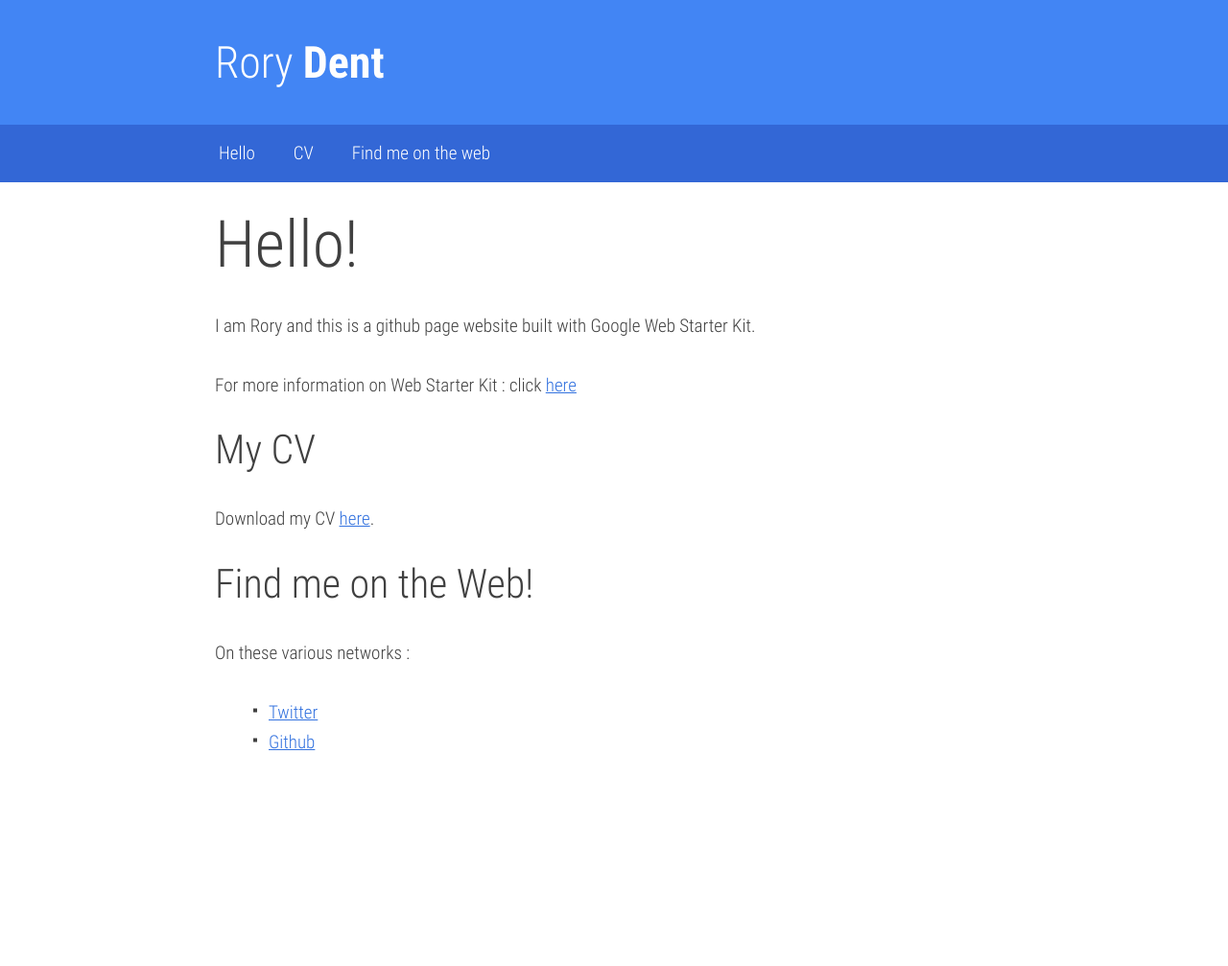
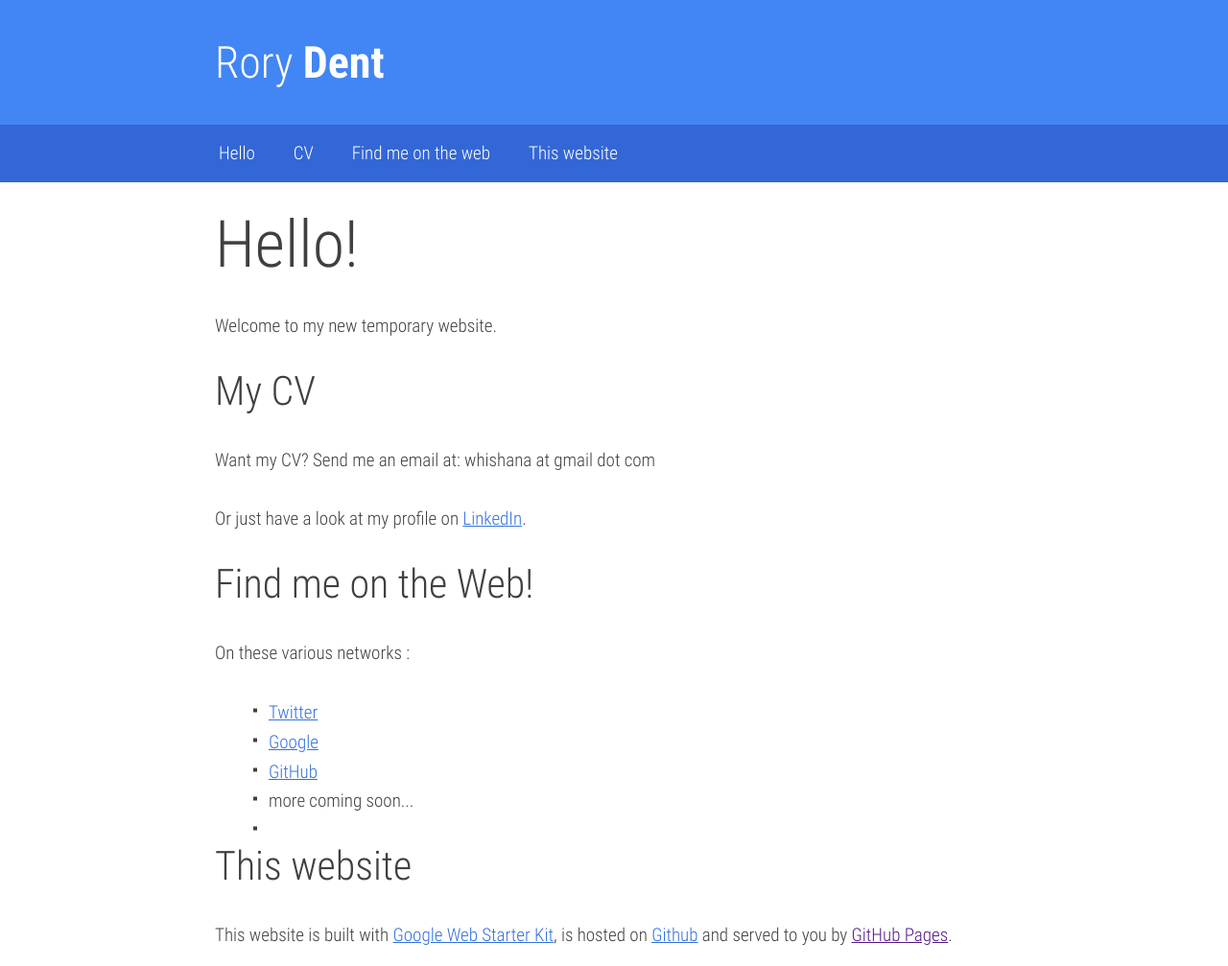
Before and after one commit to Thebigbignooby/thebigbignooby.github.io, a plain HTML site: page index.html in a window 1280 px wide. Shown: the whole page at 96% size. Before the commit the page ends 806 px from the top, so only its background shows below. Drawn offline with Linux system fonts and the light colour scheme.

Commit message:
1st update june

```diff
--- a/humans.txt
+++ b/humans.txt
@@ -7,7 +7,7 @@
 
 # THANKS
 
-  <name>
+  Rory Dent -- Developer -- @thebigbignooby
 
 # TECHNOLOGY COLOPHON
 
--- a/index.html
+++ b/index.html
@@ -47,24 +47,29 @@
         <li><a href="#hello">Hello</a></li>
         <li><a href="#CV">CV</a></li>
         <li><a href="#find-me-on-the-web">Find me on the web</a></li>
-        <!--<li><a href="styleguide.html">Style Guide</a></li>-->
+        <li><a href="#this-website">This website</a></li>
       </ul>
     </nav>
 
     <main>
       <h1 id="hello">Hello!</h1>
-      <p>I am Rory and this is a github page website built with Google Web Starter Kit.</p>
-      <p>For more information on Web Starter Kit : click <a href="http://developers.google.com/web/starter-kit">here</a></p>
+      <p>Welcome to my new temporary website.</p>
 
       <h2 id="CV">My CV</h2>
-      <p>Download my CV <a href="#">here</a>.</p>
+      <p>Want my CV? Send me an email at: whishana at gmail dot com</p>
+      <p>Or just have a look at my profile on <a href="https://fr.linkedin.com/in/dentrory" target="blank">LinkedIn</a>.</p>
 
       <h2 id="find-me-on-the-web">Find me on the Web!</h2>
       <p>On these various networks :</p>
       <ul>
-      	<li><a href="https://twitter.com/thebigbignooby">Twitter</a></li>
-      	<li><a href="https://github.com/Thebigbignooby">Github</a></li>
+      	<li><a href="https://twitter.com/thebigbignooby" target="blank">Twitter</a></li>
+        <li><a href="https://plus.google.com/+RoryDent/posts" target="blank">Google</a></li>
+      	<li><a href="https://github.com/Thebigbignooby" target="blank">GitHub</a></li>
+        <li>more coming soon...<li>
       </ul>
+
+      <h2 id="this-website">This website</h2>
+      <p>This website is built with <a href="http://developers.google.com/web/starter-kit">Google Web Starter Kit</a>, is hosted on <a href="https://github.com">Github</a> and served to you by <a href="">GitHub Pages</a>.</p>
     </main>
 
     <!-- build:js scripts/main.min.js -->
```
